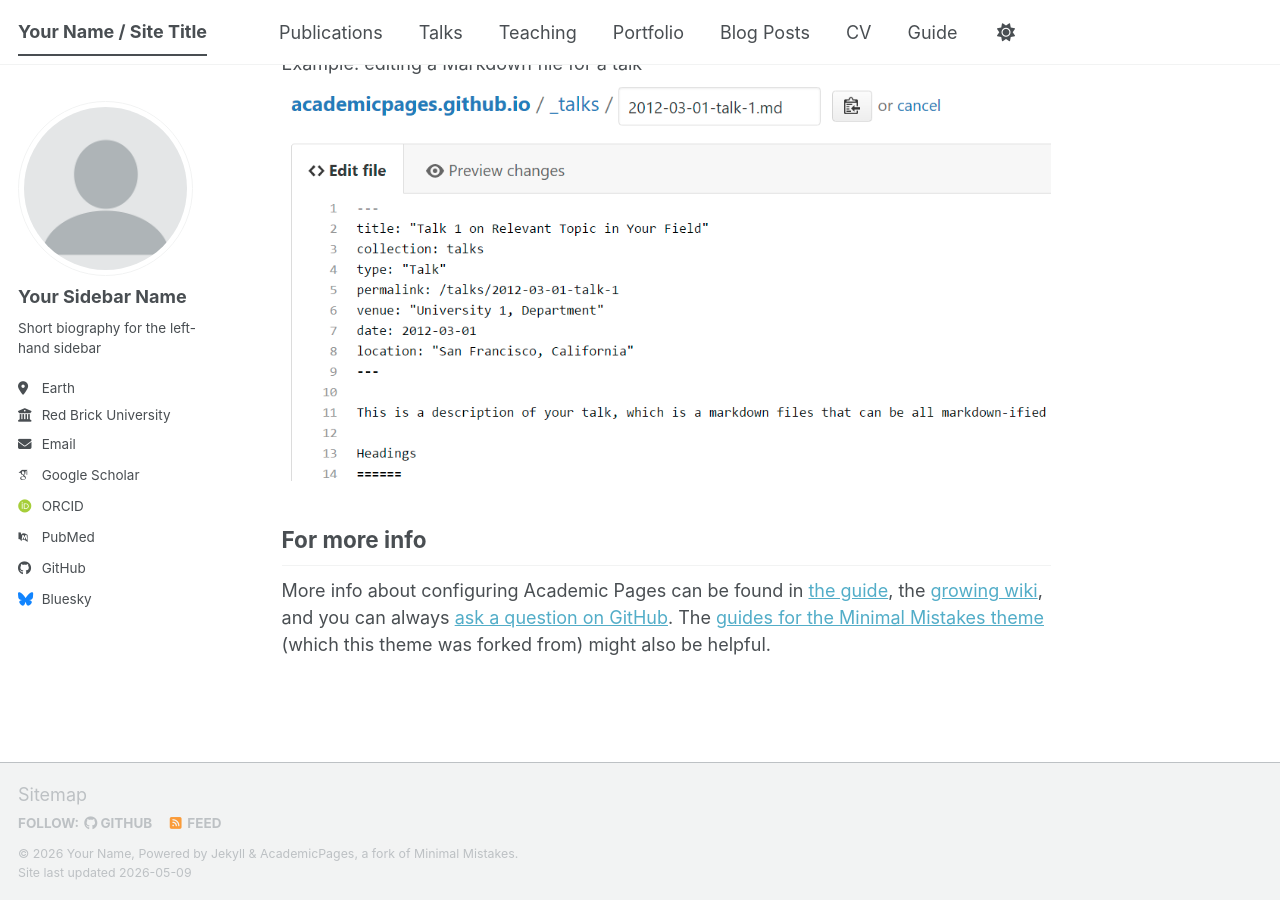
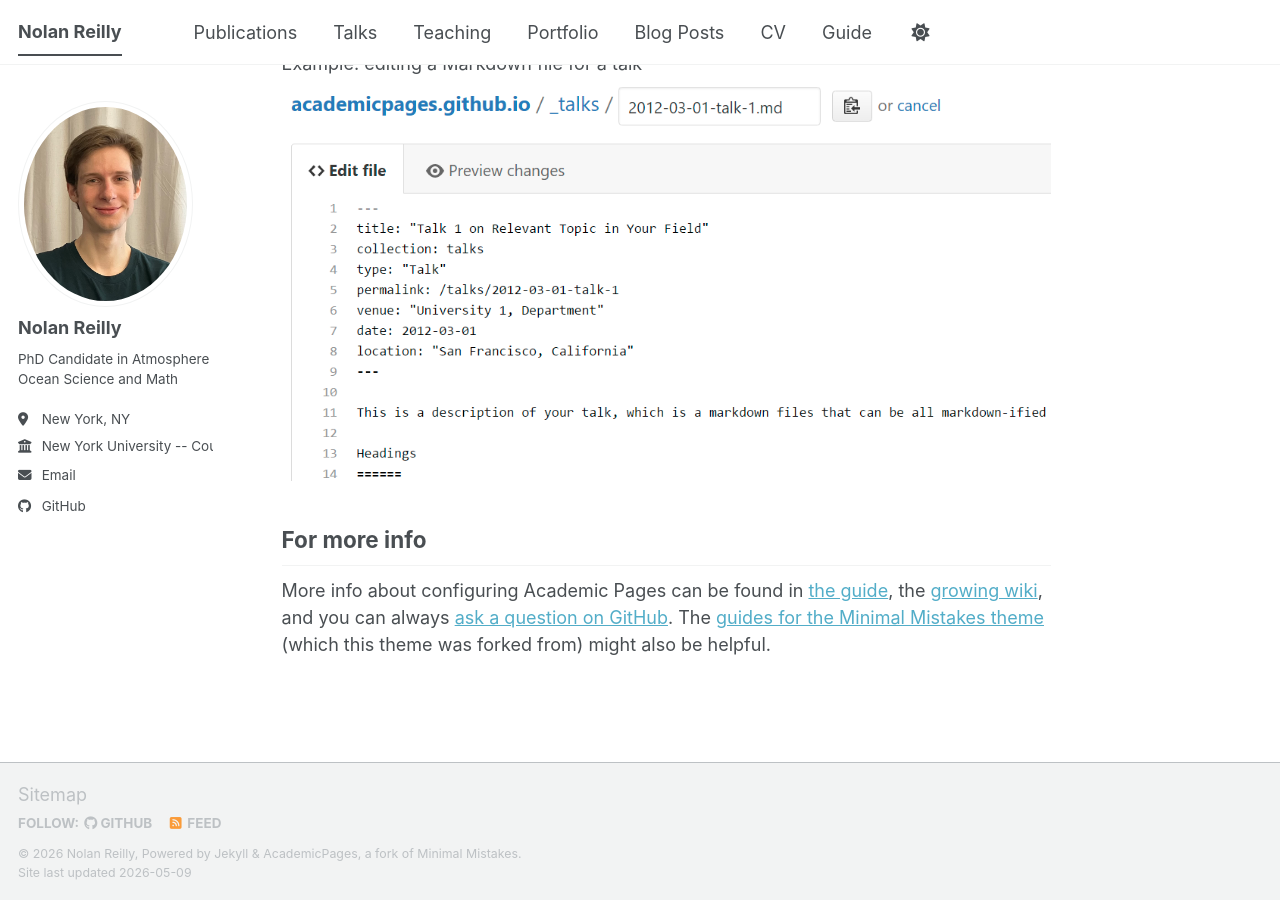
Before and after one commit to nolanrei/nolanrei.github.io, a Jekyll site: the page built from _pages/about.md, in a window 1280 px wide and 900 px high, scrolled down 2720 px. Built offline with Jekyll 4.4.1, drawn with Linux system fonts in a browser that asks for light colours; some web fonts are replaced; a script bundle is joined from its source files by our own code; library files that are not in the unit come from our copies.

Commit message:
first edits

```diff
--- a/_config.yml
+++ b/_config.yml
@@ -9,39 +9,39 @@
 # Basic Site Settings
 locale                   : "en-US"
 site_theme               : "default" # The available themes options are "default", "air", "sunrise", "mint", "dirt" and "contrast"
-title                    : "Your Name / Site Title"
+title                    : "Nolan Reilly"
 title_separator          : "-"
-name                     : &name "Your Name"
-description              : &description "Your Name's academic portfolio"   # Update this with a general description of your site, this is the default if not overridden by a page
-url                      : https://academicpages.github.io # The base hostname & protocol for your site e.g. "https://[your GitHub username].github.io",
+name                     : &name "Nolan Reilly"
+description              : &description "Nolan Reilly's academic portfolio"   # Update this with a general description of your site, this is the default if not overridden by a page
+url                      : https://nolanrei.github.io # The base hostname & protocol for your site e.g. "https://[your GitHub username].github.io",
                                                            # or if you already have some other page hosted on Github then use "https://[your GitHub username].github.io/[Your Repo Name]"
 baseurl                  : "" # the subpath of your site, e.g. "/blog"
-repository               : "academicpages/academicpages.github.io"
+repository               : "nolanrei/nolanrei.github.io"
 
 # Site Author - The following control what appear as part of the author content on the side bar.
 #               If a field is blank the icon and link will not appear, otherwise it will be shown.
 #               Additional customization can be done by editing /_includes/author-profile.html
 author:
   # Biographic information
-  avatar           : "profile.png"
-  name             : "Your Sidebar Name"
-  pronouns         : # example: "she/her"
-  bio              : "Short biography for the left-hand sidebar"
-  location         : "Earth"
-  employer         : "Red Brick University"
+  avatar           : "profile_2024.jpeg"
+  name             : "Nolan Reilly"
+  pronouns         : # example: "he/him"
+  bio              : "PhD Candidate in Atmosphere Ocean Science and Math"
+  location         : "New York, NY"
+  employer         : "New York University -- Courant"
   uri              : # URL
-  email            : "none@example.org"
+  email            : "nolan.reilly@nyu.edu"
 
   # Academic websites
   academia         : # URL
   arxiv            : # URL - Update with the correct link to your profile
-  googlescholar    : "https://scholar.google.com/citations?user=PS_CX0AAAAAJ"
+  googlescholar    : #"https://scholar.google.com/citations?user=PS_CX0AAAAAJ"
   inspire-hep      : # URL
   impactstory      : # URL
-  orcid            : "https://orcid.org/yourorcidurl"
+  orcid            : #"https://orcid.org/yourorcidurl"
   semantic         : # URL
   ssrn             : # URL
-  pubmed           : "https://www.ncbi.nlm.nih.gov/pubmed/?term=john+snow"
+  pubmed           : #"https://www.ncbi.nlm.nih.gov/pubmed/?term=john+snow"
   researchgate     : # URL
   scopus           : # URL
   zotero           : # URL
@@ -51,13 +51,13 @@ author:
   bitbucket        : # Username - Update with your username on the site
   codepen          : # Username
   dribbble         : # Username
-  github           : "academicpages"
+  github           : "nolanrei"
   kaggle           : # Username
   stackoverflow    : # User number or user number and name (i.e., use "1" or "1/jeff-atwood")
 
   # Social media
   artstation       : # Username
-  bluesky          : "bsky.app" # Replace this with you Bluesky username
+  bluesky          : #"bsky.app" # Replace this with you Bluesky username
   facebook         : # Username
   flickr           : # Username
   foursquare       : # Username
@@ -138,7 +138,7 @@ yandex_site_verification :
 
 # Social Sharing
 twitter:
-  username               : &twitter
+  username               :
 facebook:
   username               :
   app_id                 :
```
Also changed, not shown: images/profile_2024.jpeg (added).
